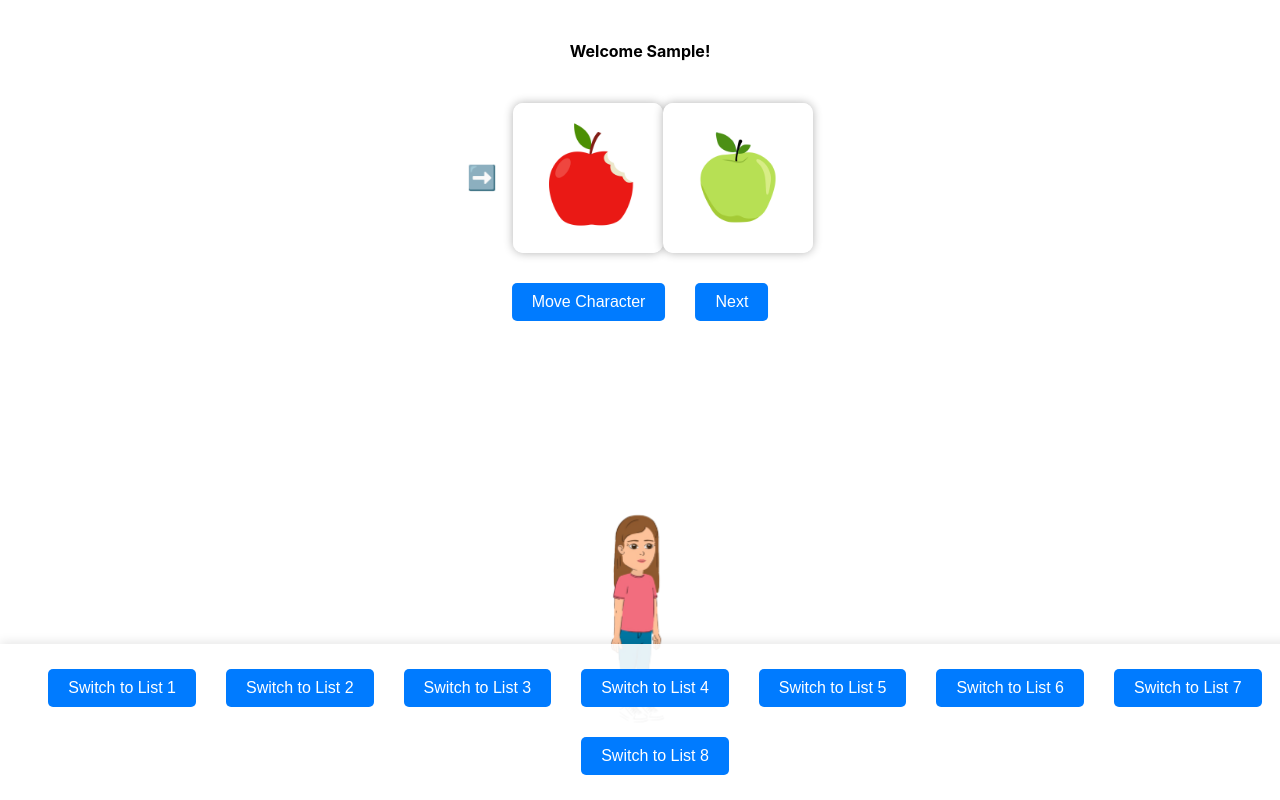
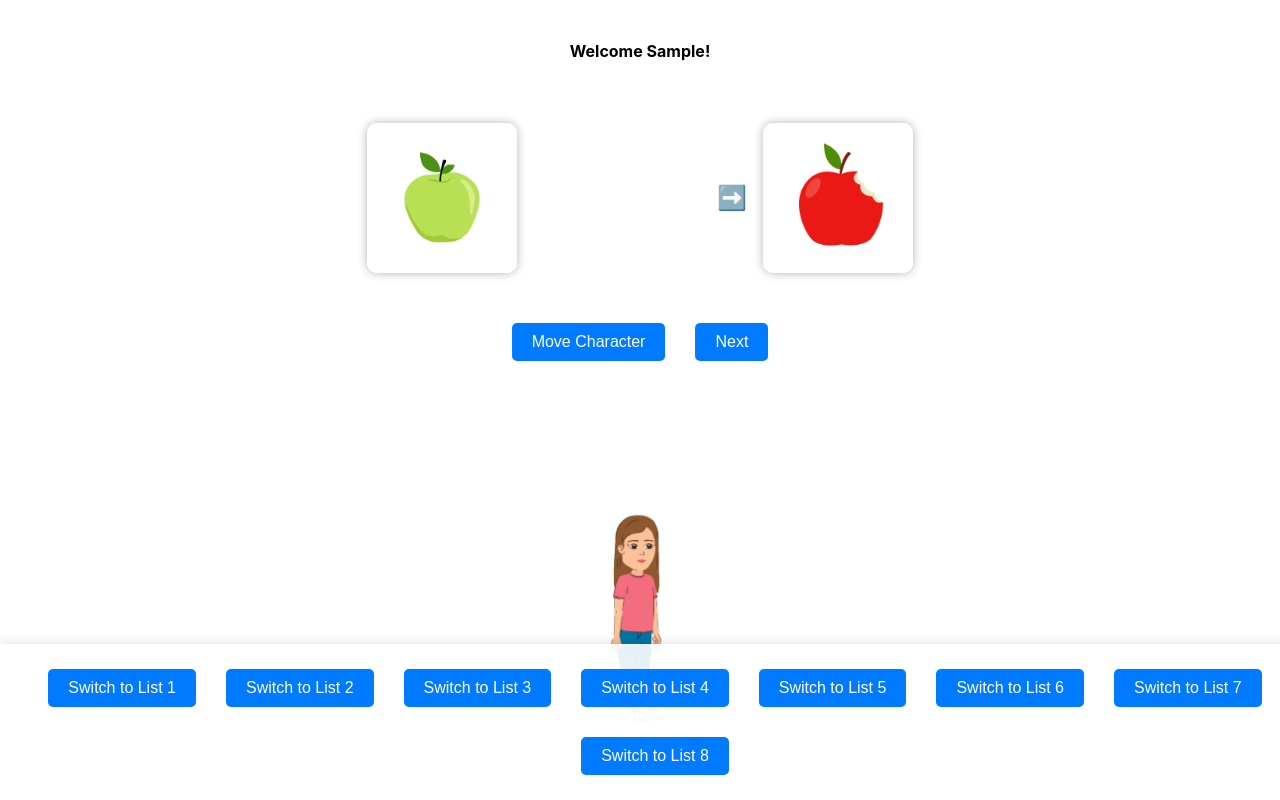
Before and after one commit to yugant99/interaction_app, a React (Create React App) app in the folder react-interaction-app/: page / in a window 1280 px wide. Both pictures are taken after typing "Sample" into the empty fields and a click on the button "Submit". Built offline with nearby package versions, Linux system fonts and the light colour scheme.

Commit message:
90% complete push

```diff
--- a/react-interaction-app/src/App.css
+++ b/react-interaction-app/src/App.css
@@ -94,6 +94,7 @@
 
 /* Game specific styles */
 .image-group {
+  flex: 0 0 auto; /* Prevent image groups from growing/shrinking */
   display: flex;
   align-items: center;
   gap: 1rem;
@@ -135,9 +136,12 @@
 
 .image-container {
   display: flex;
-  justify-content: space-around;
+  justify-content: space-between;
   width: 100%;
-  margin-bottom: 20px;
+  max-width: 800px; /* Control maximum width */
+  margin: 0 auto;
+  padding: 20px 100px; /* Add padding on sides */
+  box-sizing: border-box;
 }
 
 .images {
@@ -145,6 +149,11 @@
   height: auto;
   border-radius: 10px;
   box-shadow: 0 0 10px rgba(0, 0, 0, 0.3);
+}
+
+/* Add a minimum gap between images */
+.image-group + .image-group {
+  margin-left: 200px; /* Adjust this value to increase/decrease space between images */
 }
 
 button {
--- a/react-interaction-app/src/App.js
+++ b/react-interaction-app/src/App.js
@@ -13,13 +13,10 @@ const App = () => {
 
   useEffect(() => {
     const initializeSlidesData = () => {
-      const listData = db[activeList]; // Use the active list
+      const listData = db[activeList];
 
-      // Filter and randomize slides
       const youngSlides = listData.filter(item => item.isYoung).sort(() => 0.5 - Math.random());
       const oldSlides = listData.filter(item => !item.isYoung).sort(() => 0.5 - Math.random());
-
-      // Combine based on start character
       const combinedSlides = [...youngSlides, ...oldSlides];
 
       return combinedSlides.map((item) => ({
@@ -30,8 +27,10 @@ const App = () => {
         ],
         grandmaInitialPosition: { x: 50, y: 75 },
         youngPersonInitialPosition: { x: 50, y: 75 },
-        targetPosition: { x: 35, y: 20 },
-        isYoungPerson: item.isYoung
+        targetPosition: { x: 10, y: 20 },
+        isYoungPerson: item.isYoung,
+        // Add random target position (left or right)
+        isTargetRight: Math.random() < 0.5
       }));
     };
 
@@ -85,6 +84,7 @@ const App = () => {
                     onNext={handleNext}
                     showArrow={true}
                     isYoungPerson={slidesData[currentIndex].isYoungPerson}
+                    isTargetRight={slidesData[currentIndex].isTargetRight}
                   />
                 </CSSTransition>
               </TransitionGroup>
--- a/react-interaction-app/src/components/slide.js
+++ b/react-interaction-app/src/components/slide.js
@@ -10,12 +10,19 @@ const Slide = ({
   onNext,
   showArrow,
   isYoungPerson,
+  isTargetRight
 }) => {
   const initialPosition = isYoungPerson ? youngPersonInitialPosition : grandmaInitialPosition;
   const [characterPosition, setCharacterPosition] = useState(initialPosition);
 
+  // Get target position based on whether target is on right or left
+  const getTargetPosition = () => ({
+    x: isTargetRight ? 53.5: 30,
+    y: 25
+  });
+
   const moveCharacter = () => {
-    setCharacterPosition(targetPosition);
+    setCharacterPosition(getTargetPosition());
     if (onMoveGrandma) onMoveGrandma(slideId);
   };
 
@@ -31,7 +38,9 @@ const Slide = ({
   useEffect(() => {
     if (showArrow) {
       const arrowElement = document.getElementById(`arrow-next-slide-${slideId}`);
-      const targetImageElement = document.getElementById(images[0].id);
+      const targetImageElement = document.getElementById(
+        isTargetRight ? images[1].id : images[0].id
+      );
 
       if (arrowElement && targetImageElement) {
         const rect = targetImageElement.getBoundingClientRect();
@@ -39,21 +48,29 @@ const Slide = ({
         arrowElement.style.top = `${rect.top + window.scrollY}px`;
       }
     }
-  }, [showArrow, images, slideId]);
+  }, [showArrow, images, slideId, isTargetRight]);
 
   useEffect(() => {
     setCharacterPosition(initialPosition);
   }, [isYoungPerson, initialPosition]);
 
+  // Reorder images if target should be on the right
+  const orderedImages = isTargetRight ? [...images].reverse() : images;
+
   return (
     <div id={`slide-${slideId}`} className="slide" style={{ display: "block" }}>
       <div className="image-container">
-        {images.map((img, i) => (
+        {orderedImages.map((img, i) => (
           <div className="image-group" key={img.id}>
-            {i === 0 && showArrow && (
+            {((isTargetRight && i === 1) || (!isTargetRight && i === 0)) && showArrow && (
               <div id={`arrow-next-slide-${slideId}`} className="arrow">➡️</div>
             )}
-            <img id={img.id} className="images" src={img.src} alt={img.alt} />
+            <img
+              id={img.id}
+              className="images"
+              src={img.src}
+              alt={img.alt}
+            />
           </div>
         ))}
       </div>
```
